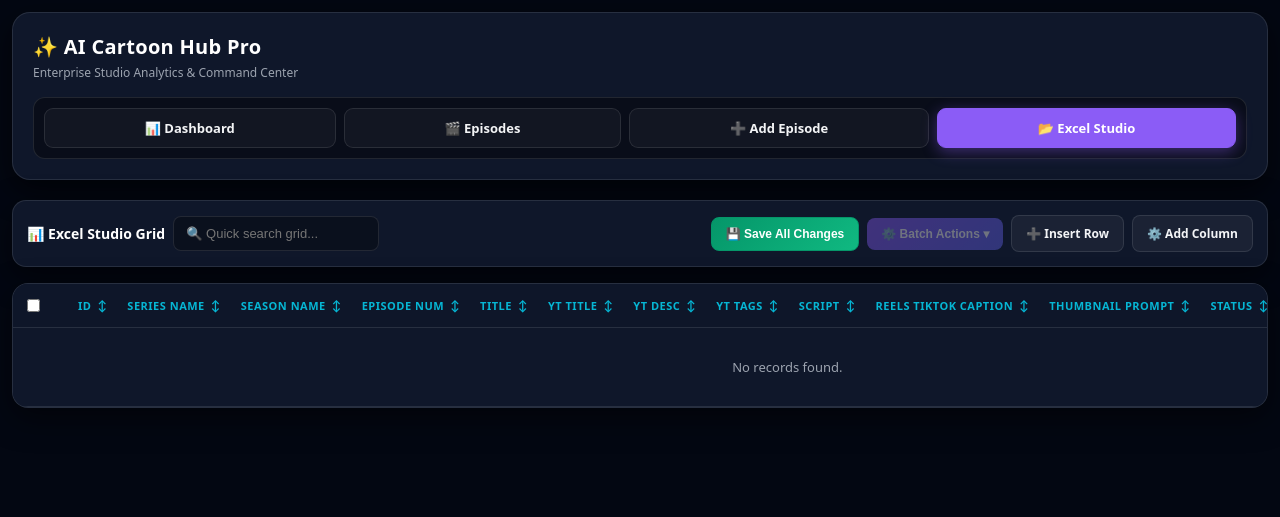
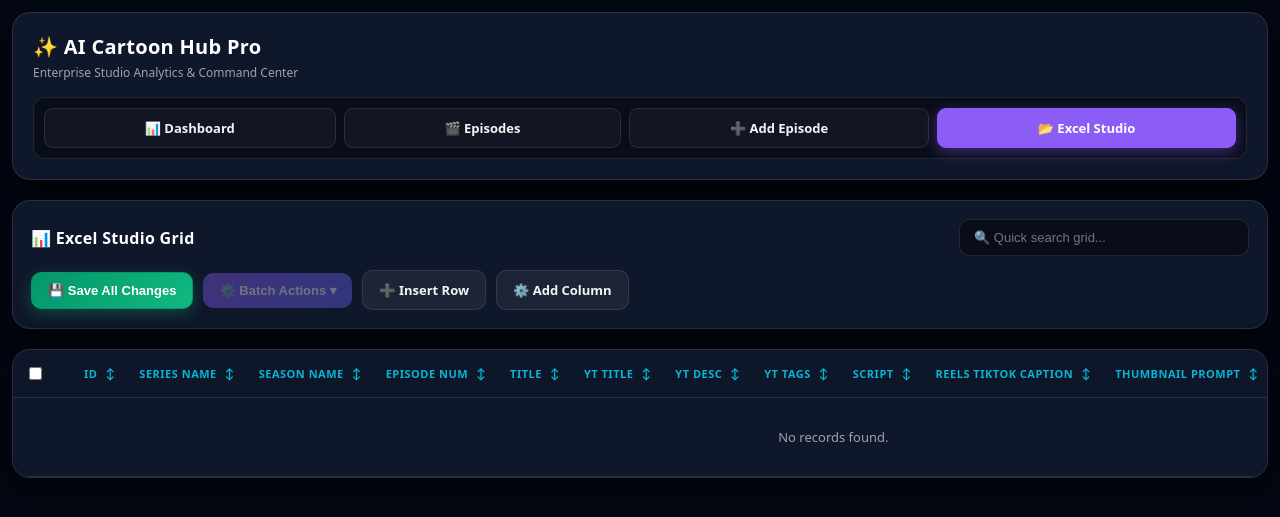
Before and after one commit to tanveer97082/cartoon_manager, a PHP site: page /export_import.php in a window 1280 px wide. Shown: the top 517 px of the page. Run offline with PHP 8.4, Linux system fonts and the light colour scheme; data comes from the database, SQL or seed files in the repository.

Commit message:
Update export_import.php

```diff
--- a/export_import.php
+++ b/export_import.php
@@ -29,7 +29,7 @@ if (isset($_GET['delete_id'])) {
     exit;
 }
 
-// Handle Bulk Actions from Dropdown Menu (Delete Selected / Export Selected)
+// Handle Bulk Actions from Dropdown Menu
 if ($_SERVER['REQUEST_METHOD'] === 'POST' && isset($_POST['bulk_action'])) {
     if (!empty($_POST['selected_ids'])) {
         $ids = $_POST['selected_ids'];
@@ -141,43 +141,46 @@ $rows = $db->query("SELECT * FROM episodes $order_sql")->fetchAll(PDO::FETCH_ASS
         body { font-family: system-ui, -apple-system, sans-serif; background: var(--bg); color: var(--text); margin: 0; padding: 12px; }
         .wrapper { max-width: 100%; width: 100%; box-sizing: border-box; margin: auto; }
 
-        .excel-ribbon { background: var(--card); border: 1px solid var(--border); padding: 14px; border-radius: 14px; margin-bottom: 16px; display: flex; gap: 10px; flex-wrap: wrap; align-items: center; justify-content: space-between; box-shadow: 0 10px 30px rgba(0,0,0,0.5); }
-        .ribbon-group { display: flex; gap: 8px; flex-wrap: wrap; align-items: center; }
-        .excel-btn { background: rgba(255,255,255,0.05); border: 1px solid var(--border); color: var(--text); padding: 9px 14px; border-radius: 8px; font-weight: 600; font-size: 12px; cursor: pointer; text-decoration: none; display: inline-flex; align-items: center; gap: 5px; }
+        .excel-ribbon { background: var(--card); border: 1px solid var(--border); padding: 18px; border-radius: 18px; margin-bottom: 20px; box-shadow: 0 10px 30px rgba(0,0,0,0.6); display: flex; flex-direction: column; gap: 14px; }
+        .ribbon-top { display: flex; justify-content: space-between; align-items: center; flex-wrap: wrap; gap: 12px; }
+        .ribbon-bottom { display: flex; gap: 10px; flex-wrap: wrap; align-items: center; }
+
+        .grid-title { font-weight: 800; color: #fff; font-size: 16px; display: flex; align-items: center; gap: 6px; letter-spacing: 0.3px; }
+        .search-input { padding: 10px 14px; background: rgba(0,0,0,0.4); border: 1px solid var(--border); border-radius: 10px; color: #fff; font-size: 13px; width: 100%; max-width: 260px; }
+        .search-input:focus { outline: none; border-color: var(--primary); box-shadow: 0 0 10px rgba(139,92,246,0.3); }
+
+        .excel-btn { background: rgba(255,255,255,0.06); border: 1px solid var(--border); color: var(--text); padding: 10px 16px; border-radius: 10px; font-weight: 600; font-size: 13px; cursor: pointer; text-decoration: none; display: inline-flex; align-items: center; gap: 6px; transition: all 0.2s; }
         .excel-btn:hover { background: var(--primary); border-color: var(--primary); color: #fff; }
-        .btn-save { background: linear-gradient(135deg, #059669, #10b981); border-color: #059669; color: white; }
+        .btn-save { background: linear-gradient(135deg, #059669, #10b981); border-color: #059669; color: white; box-shadow: 0 4px 15px rgba(16,185,129,0.3); }
 
-        .search-input { padding: 9px 12px; background: rgba(0,0,0,0.3); border: 1px solid var(--border); border-radius: 8px; color: #fff; font-size: 13px; width: 180px; }
-        .search-input:focus { outline: none; border-color: var(--primary); }
-
-        .spreadsheet-container { background: var(--card); border: 1px solid var(--border); border-radius: 16px; overflow-x: auto; box-shadow: 0 10px 30px rgba(0,0,0,0.5); max-height: 75vh; }
+        .spreadsheet-container { background: var(--card); border: 1px solid var(--border); border-radius: 18px; overflow-x: auto; box-shadow: 0 10px 30px rgba(0,0,0,0.6); max-height: 72vh; }
         table { width: max-content; border-collapse: collapse; text-align: left; font-size: 13px; }
-        th { background: rgba(15,23,42,0.95); color: var(--accent); padding: 12px 10px; font-size: 11px; text-transform: uppercase; letter-spacing: 0.5px; border-bottom: 1px solid var(--border); position: sticky; top: 0; z-index: 10; white-space: nowrap; }
-        th a { color: var(--accent); text-decoration: none; display: flex; align-items: center; justify-content: space-between; gap: 6px; }
+        th { background: rgba(15,23,42,0.95); color: var(--accent); padding: 14px 12px; font-size: 11px; text-transform: uppercase; letter-spacing: 0.5px; border-bottom: 1px solid var(--border); position: sticky; top: 0; z-index: 10; white-space: nowrap; }
+        th a { color: var(--accent); text-decoration: none; display: flex; align-items: center; justify-content: space-between; gap: 8px; }
         th a:hover { color: #fff; }
-        td { padding: 8px 10px; border-bottom: 1px solid var(--border); vertical-align: middle; }
+        td { padding: 10px 12px; border-bottom: 1px solid var(--border); vertical-align: middle; }
         tr:hover { background: rgba(255,255,255,0.02); }
 
-        .cell-input { width: 180px; background: rgba(0,0,0,0.3); border: 1px solid transparent; color: var(--text); padding: 7px 10px; border-radius: 6px; font-size: 13px; box-sizing: border-box; }
-        .cell-input:focus { outline: none; background: rgba(15,23,42,0.9); border-color: var(--primary); width: 260px; }
+        .cell-input { width: 180px; background: rgba(0,0,0,0.35); border: 1px solid transparent; color: var(--text); padding: 8px 10px; border-radius: 8px; font-size: 13px; box-sizing: border-box; }
+        .cell-input:focus { outline: none; background: rgba(15,23,42,0.95); border-color: var(--primary); width: 260px; box-shadow: 0 0 10px rgba(139,92,246,0.3); }
 
-        /* Action Dropdown Menu (Fixed Overlap & No Sticky Action Column) */
+        /* Action Dropdown Menu */
         .dropdown { position: relative; display: inline-block; }
-        .dropbtn { background: var(--primary); color: white; padding: 6px 12px; font-size: 12px; border: none; border-radius: 6px; cursor: pointer; font-weight: 600; }
-        .dropdown-content { display: none; position: absolute; right: 0; background: #1e293b; min-width: 160px; box-shadow: 0px 10px 25px rgba(0,0,0,0.8); z-index: 999; border: 1px solid var(--border); border-radius: 8px; overflow: hidden; }
-        .dropdown-content a, .dropdown-content button { color: var(--text); padding: 9px 14px; text-decoration: none; display: block; font-size: 12px; background: none; border: none; width: 100%; text-align: left; cursor: pointer; }
+        .dropbtn { background: var(--primary); color: white; padding: 7px 14px; font-size: 12px; border: none; border-radius: 8px; cursor: pointer; font-weight: 600; box-shadow: 0 4px 12px rgba(139,92,246,0.3); }
+        .dropdown-content { display: none; position: absolute; right: 0; background: #1e293b; min-width: 160px; box-shadow: 0px 10px 25px rgba(0,0,0,0.8); z-index: 999; border: 1px solid var(--border); border-radius: 10px; overflow: hidden; }
+        .dropdown-content a, .dropdown-content button { color: var(--text); padding: 10px 14px; text-decoration: none; display: block; font-size: 12px; background: none; border: none; width: 100%; text-align: left; cursor: pointer; }
         .dropdown-content a:hover, .dropdown-content button:hover { background: var(--primary); color: #fff; }
         .dropdown:hover .dropdown-content { display: block; }
 
         .batch-actions-menu { position: relative; display: inline-block; }
-        .batch-btn { background: linear-gradient(135deg, #8b5cf6, #6366f1); color: white; border: none; padding: 9px 14px; border-radius: 8px; font-weight: 600; font-size: 12px; cursor: pointer; }
-        .batch-btn:disabled { opacity: 0.4; cursor: not-allowed; }
-        .batch-content { display: none; position: absolute; left: 0; background: #1e293b; min-width: 150px; box-shadow: 0px 10px 25px rgba(0,0,0,0.8); z-index: 999; border: 1px solid var(--border); border-radius: 8px; overflow: hidden; }
-        .batch-content button { color: var(--text); padding: 9px 14px; display: block; font-size: 12px; background: none; border: none; width: 100%; text-align: left; cursor: pointer; }
+        .batch-btn { background: linear-gradient(135deg, #8b5cf6, #6366f1); color: white; border: none; padding: 10px 16px; border-radius: 10px; font-weight: 600; font-size: 13px; cursor: pointer; box-shadow: 0 4px 15px rgba(139,92,246,0.3); }
+        .batch-btn:disabled { opacity: 0.4; cursor: not-allowed; box-shadow: none; }
+        .batch-content { display: none; position: absolute; left: 0; background: #1e293b; min-width: 150px; box-shadow: 0px 10px 25px rgba(0,0,0,0.8); z-index: 999; border: 1px solid var(--border); border-radius: 10px; overflow: hidden; }
+        .batch-content button { color: var(--text); padding: 10px 14px; display: block; font-size: 12px; background: none; border: none; width: 100%; text-align: left; cursor: pointer; }
         .batch-content button:hover { background: var(--primary); color: #fff; }
         .batch-actions-menu:hover .batch-content { display: block; }
 
-        .alert { background: rgba(5, 150, 105, 0.2); border: 1px solid rgba(5, 150, 105, 0.4); color: #34d399; padding: 10px; border-radius: 8px; margin-bottom: 14px; font-size: 13px; font-weight: 600; }
+        .alert { background: rgba(5, 150, 105, 0.2); border: 1px solid rgba(5, 150, 105, 0.4); color: #34d399; padding: 12px; border-radius: 10px; margin-bottom: 16px; font-size: 13px; font-weight: 600; }
     </style>
 </head>
 <body>
@@ -192,14 +195,13 @@ $rows = $db->query("SELECT * FROM episodes $order_sql")->fetchAll(PDO::FETCH_ASS
             <input type="hidden" name="bulk_action" id="bulkActionInput" value="">
 
             <div class="excel-ribbon">
-                <div class="ribbon-group">
-                    <span style="font-weight: 700; color: #fff; font-size: 14px;">📊 Excel Studio Grid</span>
+                <div class="ribbon-top">
+                    <div class="grid-title">📊 Excel Studio Grid</div>
                     <input type="text" id="gridSearch" class="search-input" placeholder="🔍 Quick search grid..." onkeyup="filterGrid()">
                 </div>
-                <div class="ribbon-group">
+                <div class="ribbon-bottom">
                     <button type="submit" name="save_all_columns" class="excel-btn btn-save">💾 Save All Changes</button>
 
-                    <!-- Batch Actions Dropdown (Enabled only when checkbox selected) -->
                     <div class="batch-actions-menu">
                         <button type="button" id="batchBtn" class="batch-btn" disabled>⚙️ Batch Actions ▾</button>
                         <div class="batch-content">
@@ -275,7 +277,7 @@ $rows = $db->query("SELECT * FROM episodes $order_sql")->fetchAll(PDO::FETCH_ASS
         </form>
     </div>
 
-    <!-- Modals for Add Row / Add Column -->
+    <!-- Modals -->
     <div id="addRowModal" style="display:none; position:fixed; top:0; left:0; width:100%; height:100%; background:rgba(3,7,18,0.85); backdrop-filter:blur(5px); align-items:center; justify-content:center; z-index:100;">
         <div style="background:#1e293b; padding:24px; border-radius:16px; border:1px solid var(--border); width:100%; max-width:400px;">
             <h2 style="margin-top:0; color:#fff; font-size:18px;">➕ Insert New Row</h2>
```
